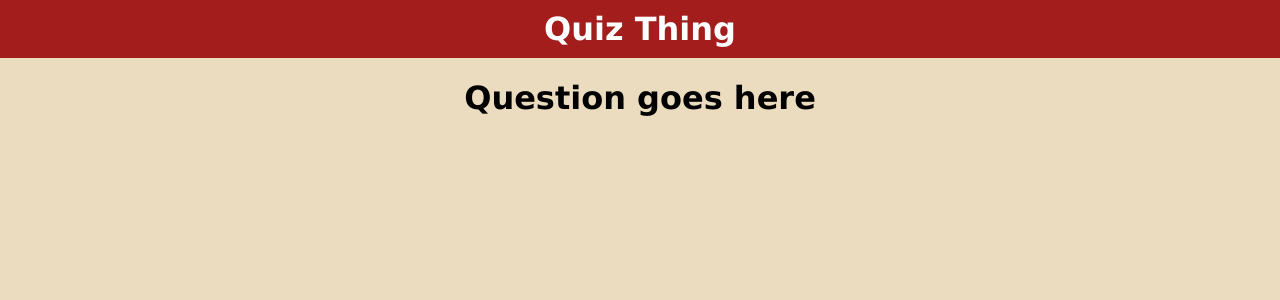
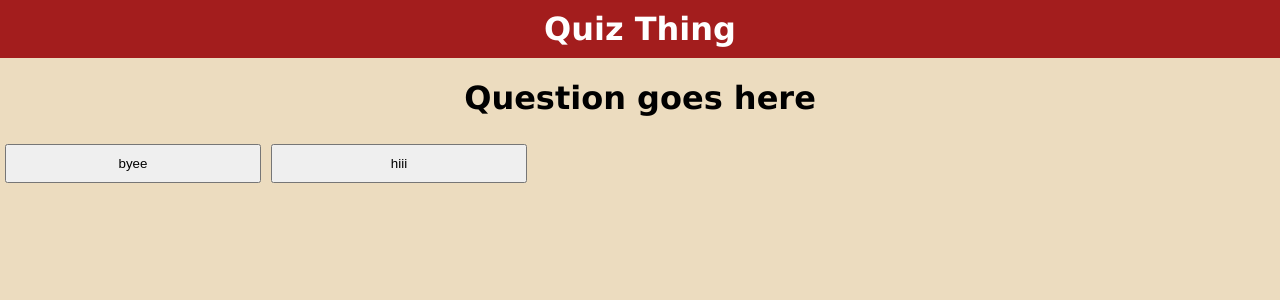
Before and after one commit to twomuchCatsriel/react-project, a React (Vite) app in the folder my-app/: page / in a window 1280 px wide. Shown: the top 300 px of the page. Built offline with nearby package versions, Linux system fonts and the light colour scheme.

Commit message:
Add basic quiz buttons

```diff
--- a/my-app/src/main.jsx
+++ b/my-app/src/main.jsx
@@ -7,6 +7,7 @@ import "./styles.css";
 // Components
 import PageTop from "./pageTop";
 import QuestionField from "./questionTitle";
+import OptionButton from "./optionButton";
 
 
 function App()
@@ -15,6 +16,11 @@ function App()
         <div>
             <PageTop/>
             <QuestionField/>
+
+            <div id="buttonsDiv">
+                <OptionButton value="byee"/>
+                <OptionButton value="hiii"/>
+            </div>
         </div>
     )
 }
--- /dev/null
+++ b/my-app/src/optionButton.jsx
@@ -0,0 +1,13 @@
+import React from "react";
+
+function OptionButton(props){
+    function clickHandler(){
+        console.log(props.value);
+    }
+
+    return (
+        <button onClick={clickHandler}>{props.value}</button>
+    )
+}
+
+export default OptionButton;
--- a/my-app/src/styles.css
+++ b/my-app/src/styles.css
@@ -16,3 +16,10 @@ body{
     color: white;
     margin-top: 0;
 }
+
+#buttonsDiv button{
+    width: 20%;
+    display: inline-block;
+    margin: 5px;
+    padding: 10px;
+}
```
